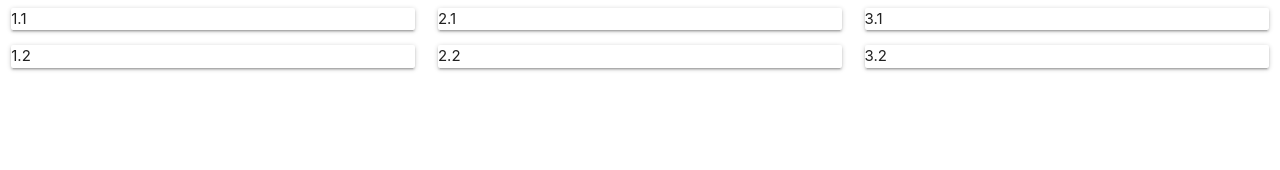
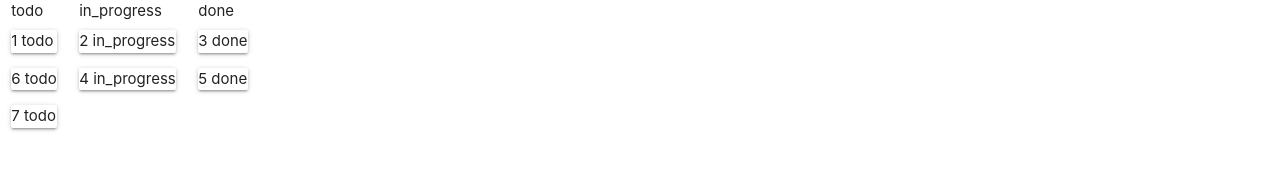
Before and after one commit to AlyonaShadrina/rxjs-drag-and-drop, a website built with webpack: page src/frontend/index.html in a window 1280 px wide. Built offline with nearby package versions, Linux system fonts and the light colour scheme; data requests are answered from the project's data file.

Commit message:
feat: add backend server, map data from backend to DOM

```diff
--- a/package.json
+++ b/package.json
@@ -2,9 +2,10 @@
   "name": "rxjs-cc",
   "version": "1.0.0",
   "description": "",
-  "main": "index.js",
+  "main": "frontend/index.js",
   "scripts": {
-    "start": "webpack-dev-server --mode development",
+    "start-backend": "json-server --watch src/backend/db.json",
+    "start-frontend": "webpack-dev-server --mode development",
     "build": "webpack --mode production"
   },
   "keywords": [],
--- /dev/null
+++ b/src/backend/db.json
@@ -0,0 +1,11 @@
+{
+  "todos": [
+    { "id": 1, "title": "1 todo", "status": "todo" },
+    { "id": 2, "title": "2 in_progress", "status": "in_progress" },
+    { "id": 3, "title": "3 done", "status": "done" },
+    { "id": 4, "title": "4 in_progress", "status": "in_progress" },
+    { "id": 5, "title": "5 done", "status": "done" },
+    { "id": 6, "title": "6 todo", "status": "todo" },
+    { "id": 7, "title": "7 todo", "status": "todo" }
+  ]
+}
--- /dev/null
+++ b/src/frontend/config.js
@@ -0,0 +1,4 @@
+export const DOMClasses = {
+  draggable: 'draggable',
+  droppable: 'droppable',
+};
--- a/src/cards.js
+++ b/src/frontend/dragAndDrop/addDragAndDropEventListeners.js
@@ -1,11 +1,15 @@
 import { fromEvent, merge, from } from 'rxjs';
 import { takeUntil, switchMap, withLatestFrom, bufferCount, map, sequenceEqual, mergeMap, filter } from 'rxjs/operators';
-import visualCloneHandlers from './clone';
+
+import visualCloneHandlers from './visualCloneHandlers';
+import { DOMClasses } from '../config';
 
 const hoveredClass = 'z-depth-5';
 
-const draggable = document.querySelectorAll('.draggable');
-const droppable = document.querySelectorAll('.droppable');
+const addDragAndDropEventListeners = () => {
+
+const draggable = document.querySelectorAll(`.${DOMClasses.draggable}`);
+const droppable = document.querySelectorAll(`.${DOMClasses.droppable}`);
 
 const mouseDownOnDraggable$ = fromEvent(draggable, 'mousedown');
 const mouseUpOnDocument$ = fromEvent(document, 'mouseup');
@@ -70,3 +74,7 @@ dragDrop$.pipe(
 ).subscribe(([dropToElement, draggedElement]) => {
   dropToElement.target.closest('.droppable').appendChild(draggedElement.target)
 });
+
+};
+
+export default addDragAndDropEventListeners;
--- /dev/null
+++ b/src/frontend/fetchData.js
@@ -0,0 +1,27 @@
+import { fromEvent, of } from 'rxjs';
+import { ajax } from 'rxjs/ajax';
+import { catchError, switchMap } from 'rxjs/operators';
+
+import mapDataToDOM from './mapDataToDOM';
+import addDragAndDropEventListeners from './dragAndDrop/addDragAndDropEventListeners';
+
+const windowLoaded$ = fromEvent(window, 'load');
+const todos = ajax({
+  url: 'http://localhost:3000/todos',
+  method: 'GET',
+  headers: {
+    'Content-Type': 'application/json',
+  },
+}).pipe(
+  catchError(error => {
+    console.log('error: ', error);
+    return of(error);
+  })
+);
+
+windowLoaded$.pipe(
+  switchMap(() => todos)
+).subscribe(({ response }) => {
+  mapDataToDOM(response);
+  addDragAndDropEventListeners();
+})
--- a/src/index.html
+++ b/src/frontend/index.html
@@ -17,7 +17,7 @@
   }
 </style>
 <div class="row">
-  <div class="col s4 droppable">
+  <!-- <div class="col s4 droppable">
     <div class="card draggable">1.1</div>
     <div class="card draggable">1.2</div>
   </div>
@@ -28,7 +28,7 @@
   <div class="col s4 droppable">
     <div class="card draggable">3.1</div>
     <div class="card draggable">3.2</div>
-  </div>
+  </div> -->
 </div>
 
 <div id="clone-container"></div>
--- /dev/null
+++ b/src/frontend/index.js
@@ -0,0 +1 @@
+import './fetchData';
--- /dev/null
+++ b/src/frontend/mapDataToDOM.js
@@ -0,0 +1,46 @@
+import { DOMClasses } from './config';
+
+const sortDataByStatus = (array) => {
+  return array.reduce((accumulator, currentItem) => {
+    accumulator[currentItem.status] ? accumulator[currentItem.status].push(currentItem) : accumulator[currentItem.status] = [currentItem];
+    return accumulator;
+  }, {});
+}
+const createColumnElement = (columnTitle, columnCount) => {
+  const columnTitleElement = document.createElement('header');
+  columnTitleElement.innerText = columnTitle;
+  const result = document.createElement('section');
+  result.classList.add('col', DOMClasses.droppable);
+  result.appendChild(columnTitleElement);
+  return result;
+};
+const createTodoItemElement = (todoItemObject) => {
+  const result = document.createElement('div');
+  result.classList.add('card', DOMClasses.draggable);
+  result.innerText = todoItemObject.title;
+  return result;
+};
+const createTodoItemsElementsFragment = (todoItemsArray) => {
+  return todoItemsArray.reduce((accumulator, currentItem) => {
+    accumulator.appendChild(createTodoItemElement(currentItem));
+    return accumulator;
+  }, document.createDocumentFragment());
+};
+const createColumnsElementsFragment = (sortedByStatusData) => {
+  const statusesArray = Object.keys(sortedByStatusData);
+  return statusesArray.reduce(((accumulator, status) => {
+    const columnElement = createColumnElement(status, statusesArray.length);
+    const todoItemsFragment = createTodoItemsElementsFragment(sortedByStatusData[status]);
+    columnElement.appendChild(todoItemsFragment);
+    accumulator.appendChild(columnElement);
+    return accumulator;
+  }), document.createDocumentFragment())
+};
+const mapDataToDOM = (response) => {
+  const container = document.querySelector('.row');
+  const sortedByStatusData = sortDataByStatus(response);
+  const columnsFragment = createColumnsElementsFragment(sortedByStatusData);
+  container.appendChild(columnsFragment);
+};
+
+export default mapDataToDOM;
--- a/src/index.js
+++ /dev/null
@@ -1 +0,0 @@
-import './cards';
--- a/webpack.config.js
+++ b/webpack.config.js
@@ -2,7 +2,7 @@ const path = require('path')
 const HTMLPlugin = require('html-webpack-plugin')
 
 module.exports = {
-  entry: './src/index.js',
+  entry: './src/frontend/index.js',
   output: {
     filename: 'bundle.js',
     path: path.join(__dirname, 'dist')
@@ -12,7 +12,7 @@ module.exports = {
   },
   plugins: [
     new HTMLPlugin({
-      template: './src/index.html'
+      template: './src/frontend/index.html'
     })
   ]
 }
```
Also changed, not shown: readme.md, src/frontend/dragAndDrop/visualCloneHandlers.js (renamed from src/clone.js).
